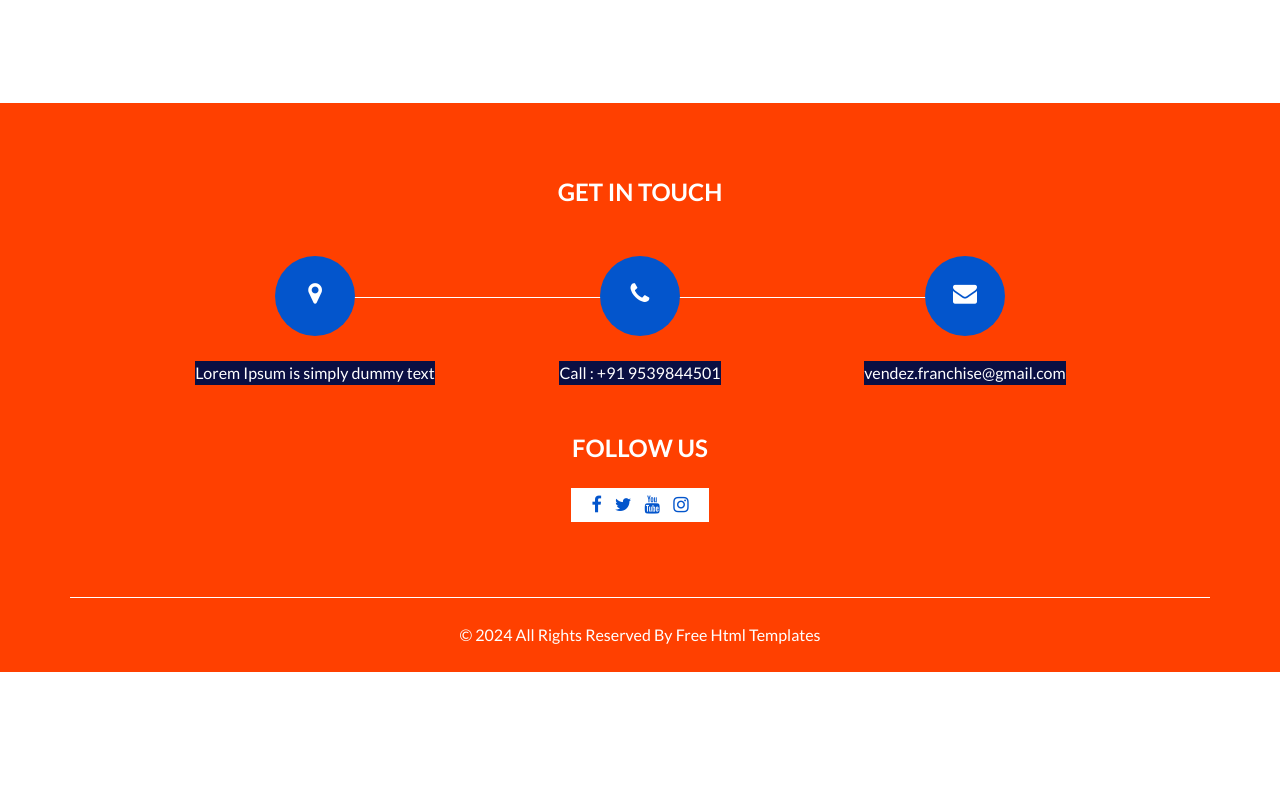
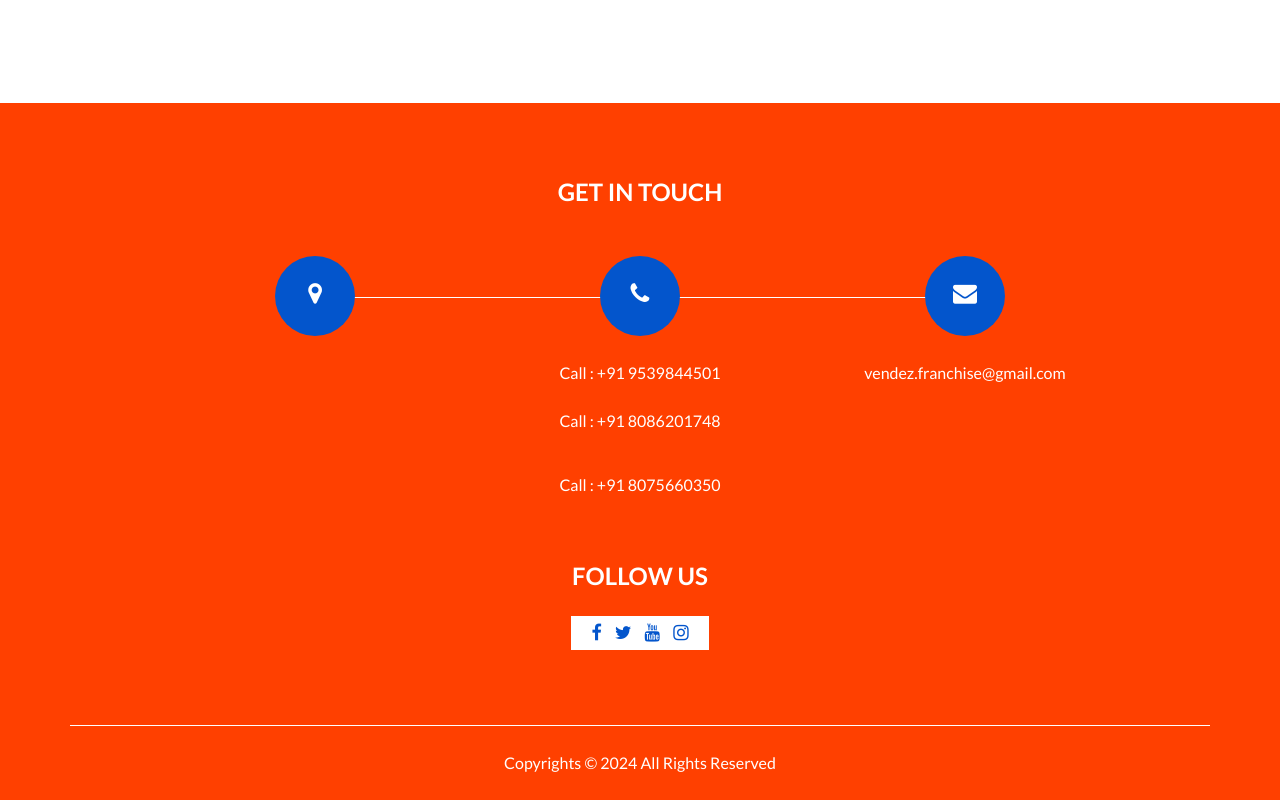
Before and after one commit to Acmeflaretec/vendez, a plain HTML site: page index.html in a window 1280 px wide. Shown: the part 2177-2977 px from the top of the page. Before the commit the page ends 2849 px from the top, so only its background shows below. Drawn offline with nearby package versions, Linux system fonts and the light colour scheme; some packages are replaced by stand-ins of ours.

Commit message:
finished

```diff
--- a/about.html
+++ b/about.html
@@ -13,6 +13,7 @@
   <meta name="author" content="" />
 
   <title>Vendez</title>
+  <link rel="icon" href="images/logo/vendez.jpg" type="image/x-icon">
 
   <!-- slider stylesheet -->
   <link rel="stylesheet" type="text/css" href="https://cdnjs.cloudflare.com/ajax/libs/OwlCarousel2/2.3.4/assets/owl.carousel.min.css" />
--- a/css/style.css
+++ b/css/style.css
@@ -3,6 +3,7 @@ body {
   font-family: 'Lato', sans-serif;
   color: #040000;
 }
+
 
 .layout_padding {
   padding-top: 120px;
@@ -835,6 +836,8 @@ a:focus {
 .footer_section a {
   color: inherit;
 }
+p.dcolor{
+  background-color: rgb(255, 64, 0) ;}
 
 /* end footer section*/
 /*# sourceMappingURL=style.css.map */
--- a/index.html
+++ b/index.html
@@ -15,6 +15,8 @@
     <meta name="author" content="" />
 
     <title>Vendez</title>
+    <link rel="icon" href="images/logo/vendez.jpg" type="image/x-icon">
+
 
     <!-- slider stylesheet -->
     <link
@@ -28,9 +30,10 @@
     <link rel="stylesheet" type="text/css" href="css/font-awesome.min.css" />
 
     <!-- Custom styles for this template -->
-    <link href="css/style.css" rel="stylesheet" />
+
     <!-- responsive style -->
     <link href="css/responsive.css" rel="stylesheet" />
+    <link href="css/style.css" rel="stylesheet" />
   </head>
 
   <body>
@@ -353,13 +356,18 @@
     <!-- contact section -->
 
 
+<style>
+.dcolor{
+  background-color: rgb(255, 64, 0) ;
+}
 
+</style>
     <!-- end contact section -->
 
     <!-- info section -->
     <section class="info_section" style="background-color: rgb(255, 64, 0)">
       <div class="container">
-        <h4>Get In Touch</h4>
+        <h4 >Get In Touch</h4>
         <div class="row">
           <div class="col-lg-10 mx-auto">
             <div class="info_items">
@@ -370,29 +378,37 @@
                       <div class="img-box">
                         <i class="fa fa-map-marker" aria-hidden="true"></i>
                       </div>
-                      <p>Lorem Ipsum is simply dummy text</p>
+                      <p class="dcolor" style="background-color: rgb(255, 64, 0)">              </p>
                     </div>
                   </a>
                 </div>
                 <div class="col-md-4">
-                  <a href="">
+                  <a href="tel:+919539844501">
                     <div class="item">
                       <div class="img-box">
                         <i class="fa fa-phone" aria-hidden="true"></i>
                       </div>
-                      <p> Call : +91 9539844501 </p>
+                      <p class="dcolor" style="background-color: rgb(255, 64, 0)"> Call : +91 9539844501 </p>
                     </div>
                   </a>
+                  <a href="tel:+918086201748">
+                    <p class="dcolor" style="background-color: rgb(255, 64, 0);color: white;"> Call : +91 8086201748 </p>
+                  </a>
+                  <a href="tel:+918075660350">
+                    <p class="dcolor" style="background-color: rgb(255, 64, 0);color: white;"> Call : +91 8075660350 </p>
+                  </a>
                 </div>
+
                 <div class="col-md-4">
-                  <a href="">
+                  <a href="mailto:vendez.franchise@gmail.com">
                     <div class="item">
                       <div class="img-box">
                         <i class="fa fa-envelope" aria-hidden="true"></i>
                       </div>
-                      <p>vendez.franchise@gmail.com</p>
+                      <p class="dcolor" style="background-color: rgb(255, 64, 0)">vendez.franchise@gmail.com</p>
                     </div>
                   </a>
+
                 </div>
               </div>
             </div>
@@ -424,8 +440,8 @@
     <footer class="footer_section" style="background-color: rgb(255, 64, 0)">
       <div class="container">
         <p>
-          &copy; <span id="displayDateYear"></span> All Rights Reserved By
-          <a href="https://html.design/">Free Html Templates</a>
+        Copyrights  &copy; <span id="displayDateYear"></span> All Rights Reserved
+
         </p>
       </div>
     </footer>
```
Also changed, not shown: contact.html (+2 -1 lines), service.html (+7 -2 lines).
